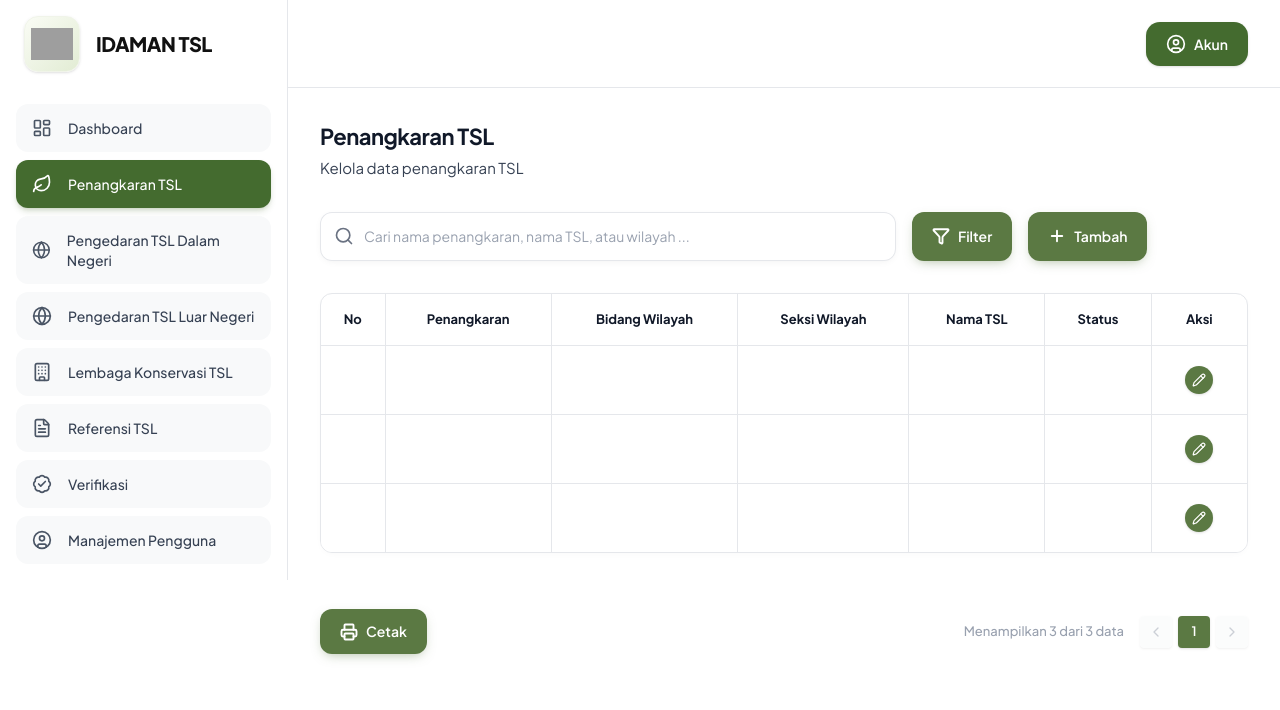
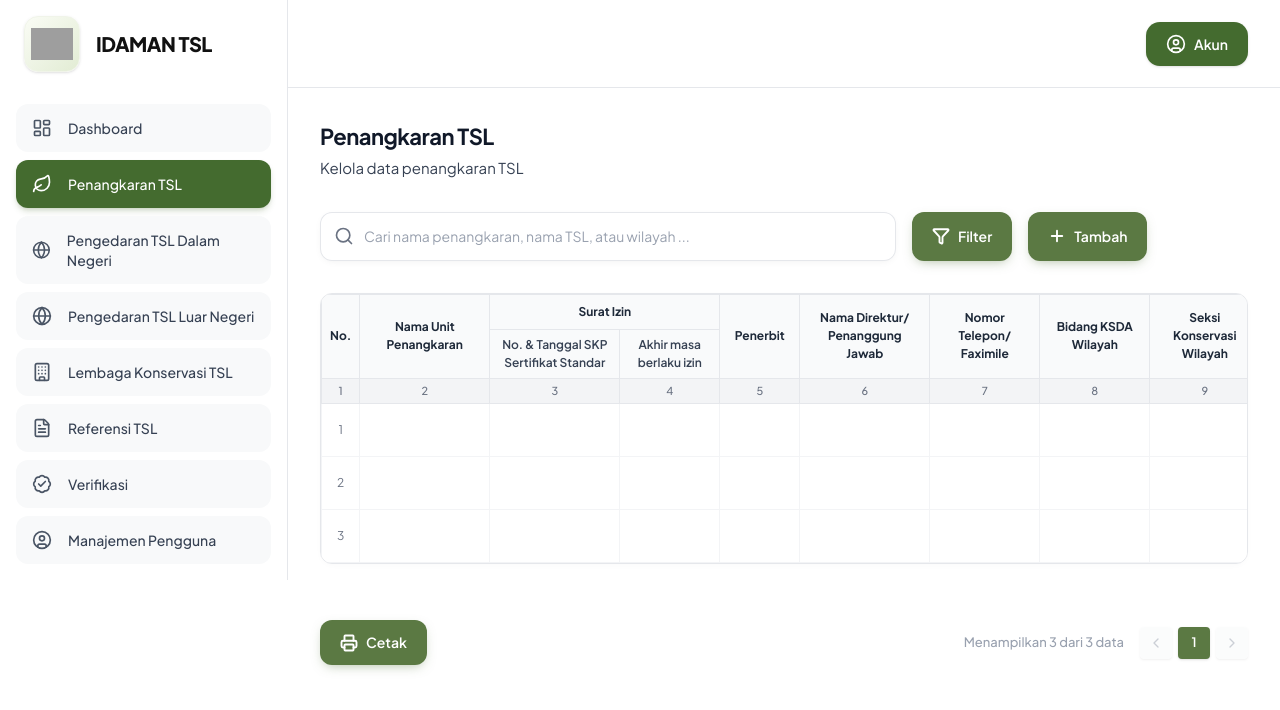
Before and after one commit to IDAMAN-TSL/idamantsl-webapp, a Next.js app: page /penangkaran in a window 1280 px wide. Shown: the top 710 px of the page. Built offline with nearby package versions, Linux system fonts and the light colour scheme; grey boxes are pictures that could not be loaded.

Commit message:
fix: update a addDataModal at penangkaran

```diff
--- a/src/app/penangkaran/page.tsx
+++ b/src/app/penangkaran/page.tsx
@@ -16,7 +16,7 @@ export default function PenangkaranPage() {
   const [isModalOpen, setIsModalOpen] = useState(false);
 
   return (
-    <div className="flex flex-col gap-6 w-full max-w-6xl">
+    <div className="flex flex-col gap-6 w-full">
       {/* Page Header */}
       <div>
         <h1 className="text-[22px] font-bold tracking-tight text-gray-900">
@@ -60,102 +60,173 @@ export default function PenangkaranPage() {
       {/* Table Section */}
       <div className="mt-2 overflow-hidden rounded-xl border border-gray-200 bg-white shadow-[0_2px_10px_-4px_rgba(0,0,0,0.05)]">
         <div className="overflow-x-auto">
-          <table className="min-w-full divide-y divide-gray-200">
+          <table className="min-w-full border-collapse text-[12px]">
             <thead>
-              <tr className="divide-x divide-gray-200">
+              {/* Row 1 – Main headers */}
+              <tr className="bg-gray-50 border-b border-gray-200">
                 <th
-                  scope="col"
-                  className="px-4 py-4 text-center text-[13px] font-bold text-gray-900 w-16 whitespace-nowrap"
+                  rowSpan={2}
+                  className="border border-gray-200 px-2 py-2 text-center font-bold text-gray-800 w-10"
                 >
-                  No
+                  No.
                 </th>
                 <th
-                  scope="col"
-                  className="px-4 py-4 text-center text-[13px] font-bold text-gray-900 whitespace-nowrap"
+                  rowSpan={2}
+                  className="border border-gray-200 px-3 py-2 text-center font-bold text-gray-800 min-w-[130px]"
                 >
-                  Penangkaran
+                  Nama Unit<br />Penangkaran
                 </th>
                 <th
-                  scope="col"
-                  className="px-4 py-4 text-center text-[13px] font-bold text-gray-900 whitespace-nowrap"
+                  colSpan={2}
+                  className="border border-gray-200 px-3 py-2 text-center font-bold text-gray-800"
                 >
-                  Bidang Wilayah
+                  Surat Izin
                 </th>
                 <th
-                  scope="col"
-                  className="px-4 py-4 text-center text-[13px] font-bold text-gray-900 whitespace-nowrap"
+                  rowSpan={2}
+                  className="border border-gray-200 px-3 py-2 text-center font-bold text-gray-800 min-w-[80px]"
                 >
-                  Seksi Wilayah
+                  Penerbit
                 </th>
                 <th
-                  scope="col"
-                  className="px-4 py-4 text-center text-[13px] font-bold text-gray-900 whitespace-nowrap"
+                  rowSpan={2}
+                  className="border border-gray-200 px-3 py-2 text-center font-bold text-gray-800 min-w-[130px]"
                 >
-                  Nama TSL
+                  Nama Direktur/<br />Penanggung Jawab
                 </th>
                 <th
-                  scope="col"
-                  className="px-4 py-4 text-center text-[13px] font-bold text-gray-900 whitespace-nowrap"
+                  rowSpan={2}
+                  className="border border-gray-200 px-3 py-2 text-center font-bold text-gray-800 min-w-[110px]"
+                >
+                  Nomor Telepon/<br />Faximile
+                </th>
+                <th
+                  rowSpan={2}
+                  className="border border-gray-200 px-3 py-2 text-center font-bold text-gray-800 min-w-[110px]"
+                >
+                  Bidang KSDA<br />Wilayah
+                </th>
+                <th
+                  rowSpan={2}
+                  className="border border-gray-200 px-3 py-2 text-center font-bold text-gray-800 min-w-[110px]"
+                >
+                  Seksi Konservasi<br />Wilayah
+                </th>
+                <th
+                  rowSpan={2}
+                  className="border border-gray-200 px-3 py-2 text-center font-bold text-gray-800 min-w-[100px]"
+                >
+                  Lokasi Kantor
+                </th>
+                <th
+                  rowSpan={2}
+                  className="border border-gray-200 px-3 py-2 text-center font-bold text-gray-800 min-w-[110px]"
+                >
+                  Lokasi<br />Penangkaran
+                </th>
+                <th
+                  colSpan={2}
+                  className="border border-gray-200 px-3 py-2 text-center font-bold text-gray-800"
+                >
+                  Koordinat
+                </th>
+                <th
+                  rowSpan={2}
+                  className="border border-gray-200 px-3 py-2 text-center font-bold text-gray-800 min-w-[90px]"
+                >
+                  Jenis TSL
+                </th>
+                <th
+                  colSpan={2}
+                  className="border border-gray-200 px-3 py-2 text-center font-bold text-gray-800"
                 >
                   Status
                 </th>
                 <th
-                  scope="col"
-                  className="px-4 py-4 text-center text-[13px] font-bold text-gray-900 whitespace-nowrap w-24"
+                  rowSpan={2}
+                  className="border border-gray-200 px-3 py-2 text-center font-bold text-gray-800 w-16"
                 >
                   Aksi
                 </th>
               </tr>
+              {/* Row 2 – Sub headers */}
+              <tr className="bg-gray-50 border-b border-gray-200">
+                {/* Surat Izin sub */}
+                <th className="border border-gray-200 px-2 py-1.5 text-center font-semibold text-gray-700 min-w-[130px]">
+                  No. &amp; Tanggal SKP<br />Sertifikat Standar
+                </th>
+                <th className="border border-gray-200 px-2 py-1.5 text-center font-semibold text-gray-700 min-w-[100px]">
+                  Akhir masa<br />berlaku izin
+                </th>
+                {/* Koordinat sub */}
+                <th className="border border-gray-200 px-2 py-1.5 text-center font-semibold text-gray-700 min-w-[100px]">
+                  Lokasi<br />Penangkaran
+                </th>
+                <th className="border border-gray-200 px-2 py-1.5 text-center font-semibold text-gray-700 min-w-[50px]">
+                  &nbsp;
+                </th>
+                {/* Status sub */}
+                <th className="border border-gray-200 px-2 py-1.5 text-center font-semibold text-gray-700 min-w-[90px]">
+                  Perlindungan<br />Nasional
+                </th>
+                <th className="border border-gray-200 px-2 py-1.5 text-center font-semibold text-gray-700 min-w-[80px]">
+                  dalam<br />CITES
+                </th>
+              </tr>
+              {/* Row 3 – Number row */}
+              <tr className="bg-gray-100 border-b border-gray-200 text-gray-500">
+                {[1,2,3,4,5,6,7,8,9,10,11,12,13,14,15,16].map((n) => (
+                  <td
+                    key={n}
+                    className="border border-gray-200 px-2 py-1 text-center text-[11px] font-medium"
+                  >
+                    {n}
+                  </td>
+                ))}
+              </tr>
             </thead>
-            <tbody className="divide-y divide-gray-200 bg-white">
-              {/* Row 1 */}
-              <tr className="divide-x divide-gray-200">
-                <td className="whitespace-nowrap px-4 py-3 text-center text-sm text-gray-500 h-[52px]"></td>
-                <td className="whitespace-nowrap px-4 py-3 text-center text-sm text-gray-500"></td>
-                <td className="whitespace-nowrap px-4 py-3 text-center text-sm text-gray-500"></td>
-                <td className="whitespace-nowrap px-4 py-3 text-center text-sm text-gray-500"></td>
-                <td className="whitespace-nowrap px-4 py-3 text-center text-sm text-gray-500"></td>
-                <td className="whitespace-nowrap px-4 py-3 text-center text-sm text-gray-500"></td>
-                <td className="whitespace-nowrap px-4 py-3 text-center text-sm text-gray-500">
-                  <div className="flex justify-center h-full items-center min-h-[44px]">
+            <tbody className="divide-y divide-gray-100 bg-white">
+              {[1, 2, 3].map((row) => (
+                <tr key={row} className="hover:bg-gray-50 transition-colors">
+                  <td className="border border-gray-100 px-2 py-3 text-center text-gray-500 h-[52px]">{row}</td>
+                  {/* Nama Unit Penangkaran */}
+                  <td className="border border-gray-100 px-2 py-3 text-gray-500"></td>
+                  {/* No & Tgl SKP */}
+                  <td className="border border-gray-100 px-2 py-3 text-gray-500"></td>
+                  {/* Akhir masa berlaku */}
+                  <td className="border border-gray-100 px-2 py-3 text-gray-500"></td>
+                  {/* Penerbit */}
+                  <td className="border border-gray-100 px-2 py-3 text-gray-500"></td>
+                  {/* Nama Direktur */}
+                  <td className="border border-gray-100 px-2 py-3 text-gray-500"></td>
+                  {/* No Telepon */}
+                  <td className="border border-gray-100 px-2 py-3 text-gray-500"></td>
+                  {/* Bidang KSDA Wilayah */}
+                  <td className="border border-gray-100 px-2 py-3 text-gray-500"></td>
+                  {/* Seksi Konservasi Wilayah */}
+                  <td className="border border-gray-100 px-2 py-3 text-gray-500"></td>
+                  {/* Lokasi Kantor */}
+                  <td className="border border-gray-100 px-2 py-3 text-gray-500"></td>
+                  {/* Lokasi Penangkaran */}
+                  <td className="border border-gray-100 px-2 py-3 text-gray-500"></td>
+                  {/* Koordinat Lokasi Penangkaran */}
+                  <td className="border border-gray-100 px-2 py-3 text-gray-500"></td>
+                  {/* Koordinat (kosong) */}
+                  <td className="border border-gray-100 px-2 py-3 text-gray-500"></td>
+                  {/* Jenis TSL */}
+                  <td className="border border-gray-100 px-2 py-3 text-gray-500"></td>
+                  {/* Status Perlindungan Nasional */}
+                  <td className="border border-gray-100 px-2 py-3 text-gray-500"></td>
+                  {/* Status dalam CITES */}
+                  <td className="border border-gray-100 px-2 py-3 text-center">
+                    <div className="flex justify-center items-center">
                       <button className="flex h-7 w-7 items-center justify-center rounded-full bg-[#5B7943] text-white hover:bg-[#446B2F] transition-colors shadow-sm cursor-pointer">
                         <Pencil className="h-3.5 w-3.5" />
                       </button>
                     </div>
                   </td>
                 </tr>
-              {/* Row 2 */}
-              <tr className="divide-x divide-gray-200">
-                <td className="whitespace-nowrap px-4 py-3 text-center text-sm text-gray-500 h-[52px]"></td>
-                <td className="whitespace-nowrap px-4 py-3 text-center text-sm text-gray-500"></td>
-                <td className="whitespace-nowrap px-4 py-3 text-center text-sm text-gray-500"></td>
-                <td className="whitespace-nowrap px-4 py-3 text-center text-sm text-gray-500"></td>
-                <td className="whitespace-nowrap px-4 py-3 text-center text-sm text-gray-500"></td>
-                <td className="whitespace-nowrap px-4 py-3 text-center text-sm text-gray-500"></td>
-                <td className="whitespace-nowrap px-4 py-3 text-center text-sm text-gray-500">
-                  <div className="flex justify-center h-full items-center min-h-[44px]">
-                    <button className="flex h-7 w-7 items-center justify-center rounded-full bg-[#5B7943] text-white hover:bg-[#446B2F] transition-colors shadow-sm cursor-pointer">
-                      <Pencil className="h-3.5 w-3.5" />
-                    </button>
-                  </div>
-                </td>
-              </tr>
-              {/* Row 3 */}
-              <tr className="divide-x divide-gray-200">
-                <td className="whitespace-nowrap px-4 py-3 text-center text-sm text-gray-500 h-[52px]"></td>
-                <td className="whitespace-nowrap px-4 py-3 text-center text-sm text-gray-500"></td>
-                <td className="whitespace-nowrap px-4 py-3 text-center text-sm text-gray-500"></td>
-                <td className="whitespace-nowrap px-4 py-3 text-center text-sm text-gray-500"></td>
-                <td className="whitespace-nowrap px-4 py-3 text-center text-sm text-gray-500"></td>
-                <td className="whitespace-nowrap px-4 py-3 text-center text-sm text-gray-500"></td>
-                <td className="whitespace-nowrap px-4 py-3 text-center text-sm text-gray-500">
-                  <div className="flex justify-center h-full items-center min-h-[44px]">
-                    <button className="flex h-7 w-7 items-center justify-center rounded-full bg-[#5B7943] text-white hover:bg-[#446B2F] transition-colors shadow-sm cursor-pointer">
-                      <Pencil className="h-3.5 w-3.5" />
-                    </button>
-                  </div>
-                </td>
-              </tr>
+              ))}
             </tbody>
           </table>
         </div>
--- a/src/components/penangkaran/AddDataModal.tsx
+++ b/src/components/penangkaran/AddDataModal.tsx
@@ -46,11 +46,12 @@ export function AddDataModal({ isOpen, onClose }: AddDataModalProps) {
                   <Calendar className="h-[18px] w-[18px] text-white" strokeWidth={2.5} />
                 </div>
                 <input
-                  type="text"
-                  className="h-12 w-full rounded-[14px] border border-white/50 pl-[52px] pr-4 outline-none focus:ring-2 focus:ring-[#5B7943]/50 transition-all text-sm text-gray-800"
+                  type="date"
+                  className="h-12 w-full rounded-[14px] border border-white/50 pl-[52px] pr-4 outline-none focus:ring-2 focus:ring-[#5B7943]/50 transition-all text-sm text-gray-800 cursor-pointer"
                   style={{
                     backgroundColor: "#EEF0E5",
                     boxShadow: "0 6px 12px -2px rgba(0,0,0,0.06), inset 0 2px 4px rgba(255,255,255,0.5)",
+                    colorScheme: "light",
                   }}
                 />
               </div>
@@ -85,17 +86,10 @@ export function AddDataModal({ isOpen, onClose }: AddDataModalProps) {
             {/* Split Row: Status Perlindungan Nasional & Status CITES */}
             <div className="grid grid-cols-2 gap-4">
               <InputField label="Status Perlindungan Nasional" />
-              <InputField label="Status CITES" />
-            </div>
-
-            <InputField label="Nama Direktur / Penanggung Jawab" />
-            <InputField label="No Telepon" />
-
-            {/* Split Row: Bidang Wilayah & Seksi Wilayah with selects */}
-            <div className="grid grid-cols-2 gap-4">
+              {/* Status CITES Dropdown */}
               <div className="flex flex-col gap-2">
                 <label className="text-[13px] font-extrabold text-[#111] ml-1">
-                  Bidang Wilayah
+                  Status CITES
                 </label>
                 <div className="relative">
                   <select
@@ -105,16 +99,26 @@ export function AddDataModal({ isOpen, onClose }: AddDataModalProps) {
                       boxShadow: "0 6px 12px -2px rgba(0,0,0,0.06), inset 0 2px 4px rgba(255,255,255,0.5)",
                     }}
                   >
-                    <option value=""></option>
+                    <option value="">-- Pilih Status --</option>
+                    <option value="appendix-i">Appendix I</option>
+                    <option value="appendix-ii">Appendix II</option>
+                    <option value="appendix-iii">Appendix III</option>
                   </select>
                   <div className="absolute right-1.5 top-1/2 -translate-y-1/2 h-[30px] w-[30px] rounded-[8px] bg-[#5B7943] flex items-center justify-center pointer-events-none">
                     <ChevronDown className="h-4 w-4 text-white" strokeWidth={2.5} />
                   </div>
                 </div>
               </div>
+            </div>
+
+            <InputField label="Nama Direktur / Penanggung Jawab" />
+            <InputField label="No Telepon" />
+
+            {/* Split Row: Bidang KSDA Wilayah & Seksi Konservasi Wilayah with selects */}
+            <div className="grid grid-cols-2 gap-4">
               <div className="flex flex-col gap-2">
                 <label className="text-[13px] font-extrabold text-[#111] ml-1">
-                  Seksi Wilayah
+                  Bidang KSDA Wilayah
                 </label>
                 <div className="relative">
                   <select
@@ -124,7 +128,35 @@ export function AddDataModal({ isOpen, onClose }: AddDataModalProps) {
                       boxShadow: "0 6px 12px -2px rgba(0,0,0,0.06), inset 0 2px 4px rgba(255,255,255,0.5)",
                     }}
                   >
-                    <option value=""></option>
+                    <option value="">-- Pilih Bidang --</option>
+                    <option value="I">I – Bogor</option>
+                    <option value="II">II – Soreang</option>
+                    <option value="III">III – Ciamis</option>
+                  </select>
+                  <div className="absolute right-1.5 top-1/2 -translate-y-1/2 h-[30px] w-[30px] rounded-[8px] bg-[#5B7943] flex items-center justify-center pointer-events-none">
+                    <ChevronDown className="h-4 w-4 text-white" strokeWidth={2.5} />
+                  </div>
+                </div>
+              </div>
+              <div className="flex flex-col gap-2">
+                <label className="text-[13px] font-extrabold text-[#111] ml-1">
+                  Seksi Konservasi Wilayah
+                </label>
+                <div className="relative">
+                  <select
+                    className="h-12 w-full rounded-[14px] border border-white/50 pl-4 pr-[44px] outline-none appearance-none focus:ring-2 focus:ring-[#5B7943]/50 transition-all text-sm text-gray-800"
+                    style={{
+                      backgroundColor: "#EEF0E5",
+                      boxShadow: "0 6px 12px -2px rgba(0,0,0,0.06), inset 0 2px 4px rgba(255,255,255,0.5)",
+                    }}
+                  >
+                    <option value="">-- Pilih Seksi --</option>
+                    <option value="I">I – Serang</option>
+                    <option value="II">II – Bogor</option>
+                    <option value="III">III – Soreang</option>
+                    <option value="IV">IV – Purwakarta</option>
+                    <option value="V">V – Garut</option>
+                    <option value="VI">VI – Tasikmalaya</option>
                   </select>
                   <div className="absolute right-1.5 top-1/2 -translate-y-1/2 h-[30px] w-[30px] rounded-[8px] bg-[#5B7943] flex items-center justify-center pointer-events-none">
                     <ChevronDown className="h-4 w-4 text-white" strokeWidth={2.5} />
```
Lines whose indentation alone changed are shown as unchanged.
